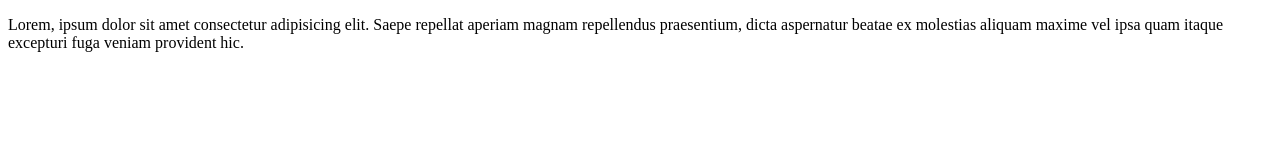
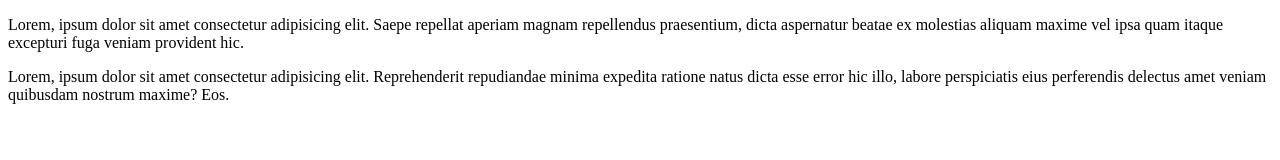
Before and after one commit to vidyaLaksh/git-example-project, a plain HTML site: page index.html in a window 1280 px wide. Drawn offline with Linux system fonts and the light colour scheme.

```diff
--- a/index.html
+++ b/index.html
@@ -8,5 +8,6 @@
 </head>
 <body>
     <p>Lorem, ipsum dolor sit amet consectetur adipisicing elit. Saepe repellat aperiam magnam repellendus praesentium, dicta aspernatur beatae ex molestias aliquam maxime vel ipsa quam itaque excepturi fuga veniam provident hic.</p>
+    <p>Lorem, ipsum dolor sit amet consectetur adipisicing elit. Reprehenderit repudiandae minima expedita ratione natus dicta esse error hic illo, labore perspiciatis eius perferendis delectus amet veniam quibusdam nostrum maxime? Eos.</p>
 </body>
 </html>
```
Also changed, not shown: page2.html (added, +1 -0 lines).
